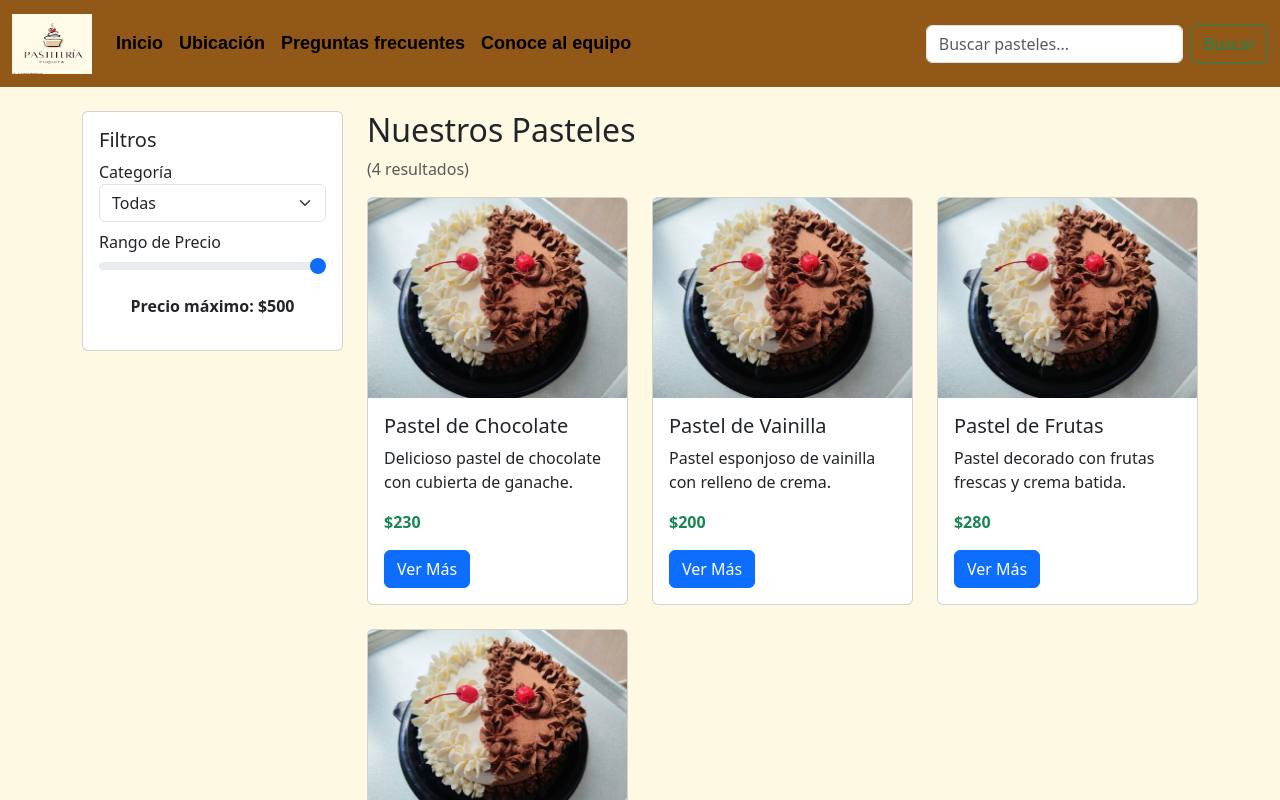
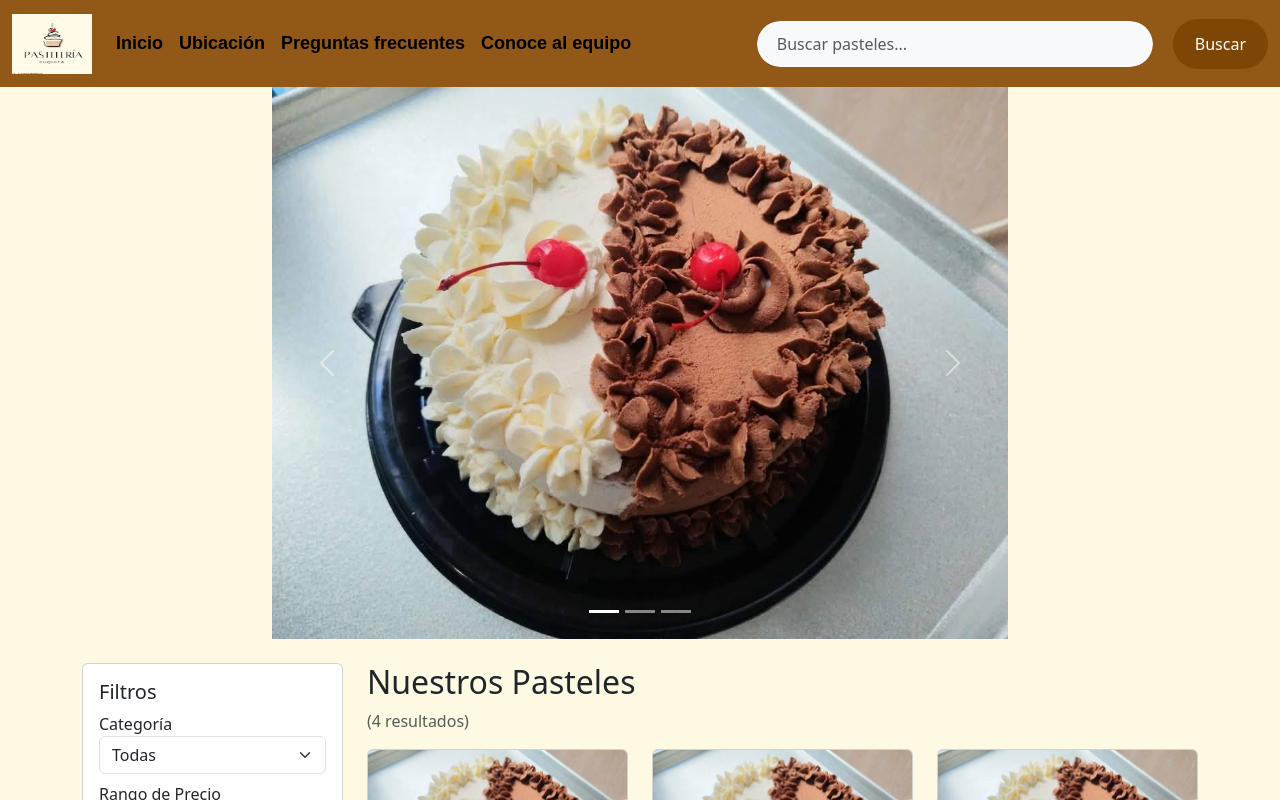
Before and after one commit to KGSolucionesInformaticas/pasteleria-cuquita, an Angular app: page /inicio in a window 1280 px wide. Shown: the top 800 px of the page. Built offline with nearby package versions, Linux system fonts and the light colour scheme.

Commit message:
Agregar funcionalidades componentes de header, footer y ubicación

```diff
--- a/src/app/header/header.component.css
+++ b/src/app/header/header.component.css
@@ -16,12 +16,79 @@
 }
 
 .nav-link:hover {
-    color: #ffffff;
+    color: #000000;
 }
 
 .navbar-toggler {
     border-color: rgba(0, 0, 0, 0.1);
 }
+
+#colornav{
+    color: #ffffff;
+}
+
+/* Estilos para el campo de búsqueda */
+.custom-search-input {
+    width: 400px; /* Ancho personalizado */
+    height: 50px; /* Altura personalizada */
+    font-size: 16px; /* Tamaño de la fuente */
+    border: 2px solid #915817; /* Borde del color del navbar */
+    border-radius: 25px; /* Bordes redondeados */
+    padding: 10px 20px; /* Espaciado interno */
+    background-color: #f8f9fa; /* Color de fondo */
+    color: #915817; /* Color del texto */
+    transition: all 0.3s ease; /* Transición suave */
+  }
+
+  .custom-search-input:focus {
+    outline: none; /* Quitar el borde al hacer foco */
+    border-color: #6d4221; /* Cambiar color del borde al hacer foco */
+    box-shadow: 0 0 8px rgba(145, 88, 23, 0.5); /* Sombra al hacer foco */
+  }
+
+  /* Estilos para el botón de búsqueda */
+  .custom-search-button {
+    height: 50px; /* Altura personalizada */
+    font-size: 16px; /* Tamaño de la fuente */
+    border: 2px solid #7d4607; /* Borde del color del navbar */
+    border-radius: 25px; /* Bordes redondeados */
+    padding: 10px 20px; /* Espaciado interno */
+    background-color: #7d4607; /* Color de fondo */
+    color: white; /* Color del texto */
+    transition: all 0.3s ease; /* Transición suave */
+    margin-left: 10px; /* Espaciado entre el input y el botón */
+  }
+
+  .custom-search-button:hover {
+    background-color: #552f12b9; /* Cambiar color al pasar el mouse */
+    border-color: #552f12b9; /* Cambiar color del borde al pasar el mouse */
+  }
+
+  /* Estilos para el datalist (historial de búsquedas) */
+  datalist {
+    background-color: white;
+    border: 2px solid #915817;
+    border-radius: 10px;
+    max-height: 150px;
+    overflow-y: auto;
+    margin-top: 5px;
+  }
+
+  datalist option {
+    padding: 10px;
+    cursor: pointer;
+    color: #915817;
+    font-size: 14px;
+  }
+
+  datalist option:hover {
+    background-color: #f8f9fa;
+  }
+
+  .carousel-image {
+    height: 300px; /* Ajusta la altura de las imágenes */
+    object-fit: cover; /* Asegura que la imagen cubra el área sin distorsionarse */
+  }
 
 /* Responsive */
 @media screen and (max-width: 1100px) {
@@ -40,3 +107,9 @@
         text-align: center;
     }
 }
+
+@media (max-width: 768px) {
+    .custom-search-input {
+      width: 100%; /* Ocupar todo el ancho en dispositivos móviles */
+    }
+}
--- a/src/app/header/header.component.html
+++ b/src/app/header/header.component.html
@@ -23,14 +23,18 @@
         </ul>
         <form class="d-flex" role="search" (ngSubmit)="buscarPasteles()">
           <input
-            class="form-control me-2"
+            class="form-control custom-search-input me-2"
             type="search"
             placeholder="Buscar pasteles..."
             aria-label="Buscar"
             [(ngModel)]="terminoBusqueda"
             name="terminoBusqueda"
+            list="historialBusquedas"
           >
-          <button class="btn btn-outline-success" type="submit">Buscar</button>
+          <datalist class="historialbus" id="historialBusquedas">
+            <option *ngFor="let busqueda of historialBusquedas" [value]="busqueda"></option>
+          </datalist>
+          <button class="btn custom-search-button" type="submit">Buscar</button>
         </form>
       </div>
     </div>
--- a/src/app/header/header.component.ts
+++ b/src/app/header/header.component.ts
@@ -2,6 +2,7 @@ import { Component } from '@angular/core';
 import { PastelesService } from '../services/pasteles.service'; // Importar el servicio
 import { FormsModule } from '@angular/forms'; // Importar FormsModule
 import { CommonModule } from '@angular/common'; // Importar CommonModule
+import { Router } from '@angular/router'; // Importar Router
 
 @Component({
   selector: 'app-header',
@@ -11,12 +12,36 @@ import { CommonModule } from '@angular/common'; // Importar CommonModule
   styleUrl: './header.component.css'
 })
 export class HeaderComponent {
-  terminoBusqueda: string = '';
+    /*terminoBusqueda: string = '';
 
-  constructor(private pastelesService: PastelesService) {}
+    constructor(
+      private pastelesService: PastelesService,
+      private router: Router // Inyectar Router
+    ) {}
+
+    // Método para buscar pasteles
+    buscarPasteles() {
+      this.pastelesService.actualizarTerminoBusqueda(this.terminoBusqueda);
+      this.router.navigate(['/inicio']); // Redirigir al componente de inicio
+    }*/
+   terminoBusqueda: string = '';
+  historialBusquedas: string[] = []; // Array para almacenar el historial
+
+  constructor(
+    private pastelesService: PastelesService,
+    private router: Router // Inyectar Router
+  ) {}
+
+  ngOnInit() {
+    // Suscribirse al historial de búsquedas
+    this.pastelesService.historialBusquedas$.subscribe(historial => {
+      this.historialBusquedas = historial;
+    });
+  }
 
   // Método para buscar pasteles
   buscarPasteles() {
     this.pastelesService.actualizarTerminoBusqueda(this.terminoBusqueda);
+    this.router.navigate(['/inicio']); // Redirigir al componente de inicio
   }
 }
--- a/src/app/inicio/inicio.component.html
+++ b/src/app/inicio/inicio.component.html
@@ -1,3 +1,36 @@
+<div class="container">
+    <div class="row justify-content-center">
+        <div class="col-md-8"> <!-- Ajusta el ancho del carousel -->
+            <div id="carouselExampleIndicators" class="carousel slide">
+                <div class="carousel-indicators">
+                    <button type="button" data-bs-target="#carouselExampleIndicators" data-bs-slide-to="0" class="active" aria-current="true" aria-label="Slide 1"></button>
+                    <button type="button" data-bs-target="#carouselExampleIndicators" data-bs-slide-to="1" aria-label="Slide 2"></button>
+                    <button type="button" data-bs-target="#carouselExampleIndicators" data-bs-slide-to="2" aria-label="Slide 3"></button>
+                </div>
+                <div class="carousel-inner">
+                    <div class="carousel-item active">
+                        <img src="../../assets/Pastel8a10personas.jpg" class="d-block w-100 carousel-image" alt="...">
+                    </div>
+                    <div class="carousel-item">
+                        <img src="../../assets/Pastel8a10personas.jpg" class="d-block w-100 carousel-image" alt="...">
+                    </div>
+                    <div class="carousel-item">
+                        <img src="../../assets/Pastel8a10personas.jpg" class="d-block w-100 carousel-image" alt="...">
+                    </div>
+                </div>
+                <button class="carousel-control-prev" type="button" data-bs-target="#carouselExampleIndicators" data-bs-slide="prev">
+                    <span class="carousel-control-prev-icon" aria-hidden="true"></span>
+                    <span class="visually-hidden">Previous</span>
+                </button>
+                <button class="carousel-control-next" type="button" data-bs-target="#carouselExampleIndicators" data-bs-slide="next">
+                    <span class="carousel-control-next-icon" aria-hidden="true"></span>
+                    <span class="visually-hidden">Next</span>
+                </button>
+            </div>
+        </div>
+    </div>
+</div>
+
 <div class="container mt-4">
     <div class="row">
       <!-- Filtro en el lado izquierdo -->
--- a/src/app/services/pasteles.service.ts
+++ b/src/app/services/pasteles.service.ts
@@ -49,6 +49,10 @@ export class PastelesService {
   private terminoBusquedaSubject = new BehaviorSubject<string>('');
   terminoBusqueda$ = this.terminoBusquedaSubject.asObservable();
 
+  // Array para almacenar el historial de búsquedas
+  private historialBusquedas: string[] = [];
+  historialBusquedas$ = new BehaviorSubject<string[]>(this.historialBusquedas);
+
   constructor() { }
 
   // Método para obtener todos los pasteles
@@ -66,6 +70,19 @@ export class PastelesService {
   // Método para actualizar el término de búsqueda
   actualizarTerminoBusqueda(termino: string) {
     this.terminoBusquedaSubject.next(termino);
+    this.agregarAlHistorial(termino); // Agregar la búsqueda al historial
   }
 
+  // Método para agregar una búsqueda al historial
+  private agregarAlHistorial(termino: string) {
+    if (termino.trim() && !this.historialBusquedas.includes(termino)) {
+      this.historialBusquedas.unshift(termino); // Agregar al inicio del array
+      this.historialBusquedas$.next(this.historialBusquedas); // Notificar a los suscriptores
+    }
+  }
+
+  // Método para obtener el historial de búsquedas
+  getHistorialBusquedas() {
+    return this.historialBusquedas;
+  }
 }
```
